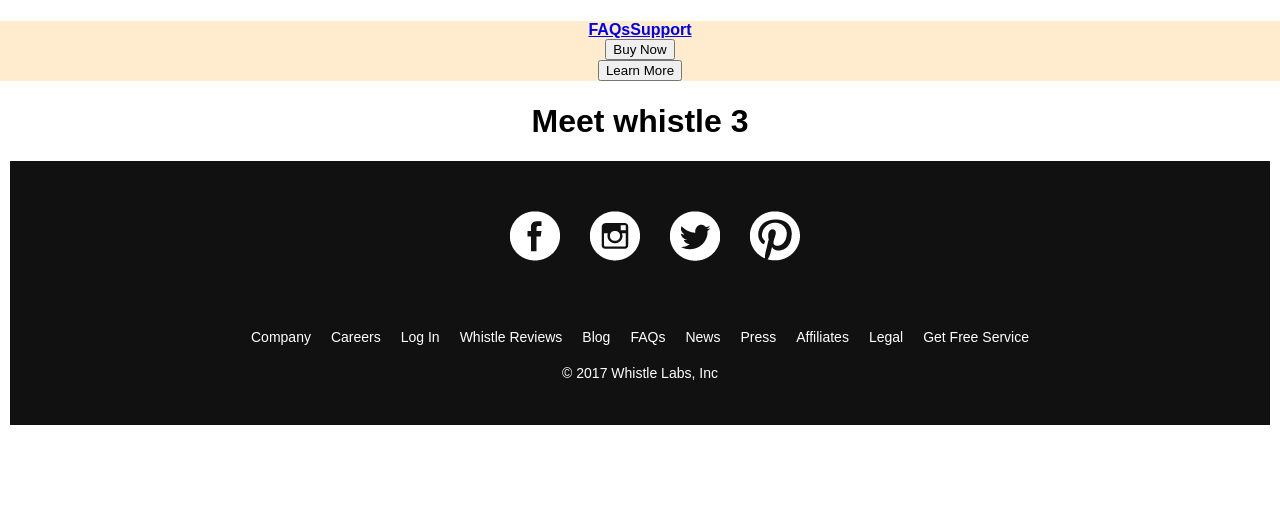
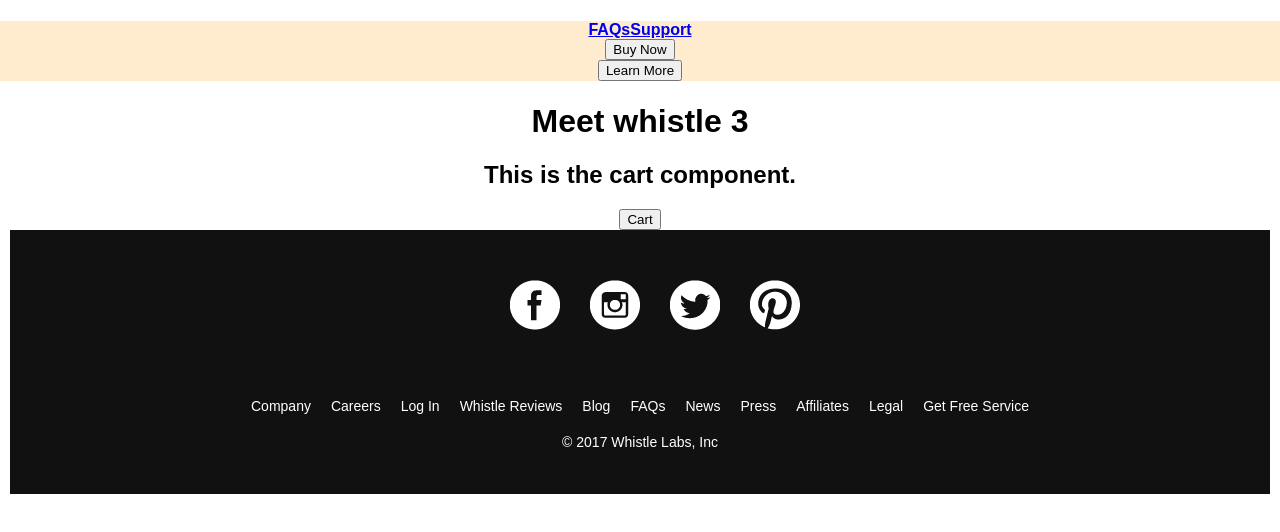
Before and after one commit to austintriggs/personal-project, a React (Create React App) app: page /support in a window 1280 px wide. Shown: the top 532 px of the page. Built offline with nearby package versions, Linux system fonts and the light colour scheme.

Commit message:
added cart component and button

```diff
--- a/src/App.js
+++ b/src/App.js
@@ -4,6 +4,7 @@
 import Nav from './components/Nav/Nav';
 import Footer from './components/Footer/Footer';
 import router from './router';
+import Cart from './components/Cart/Cart';
 
 class App extends Component {
   render() {
@@ -11,6 +12,7 @@
       <div className="App">
         <Nav />
         { router }
+        <Cart />
         <Footer />
       </div>
     );
--- /dev/null
+++ b/src/components/Cart/Cart.js
@@ -0,0 +1,42 @@
+import React, { Component } from 'react';
+import axios from 'axios';
+
+class Cart extends Component {
+    constructor(){
+        super()
+        this.state = {
+            cart: []
+        }
+    }
+
+
+    getCart(){
+        axios.get('/api/cart').then((response)=>{
+            this.setState({
+                cart: response.data
+            })
+        })
+    }
+
+
+    render() {
+        const displayCart = this.state.cart.map((elem)=>{
+            return (
+              <div>
+                <h3>{elem.name}</h3>
+                <p>${elem.price}</p>
+                <br/>
+              </div>
+            )
+          })
+        return (
+            <div>
+                <h2>This is the cart component.</h2>
+                <button onClick={()=>{this.getCart()}}>Cart</button>
+                {displayCart}
+            </div>
+        );
+    }
+}
+
+export default Cart;
```
Also changed, not shown: products_controller/products_controller.js (deleted).
